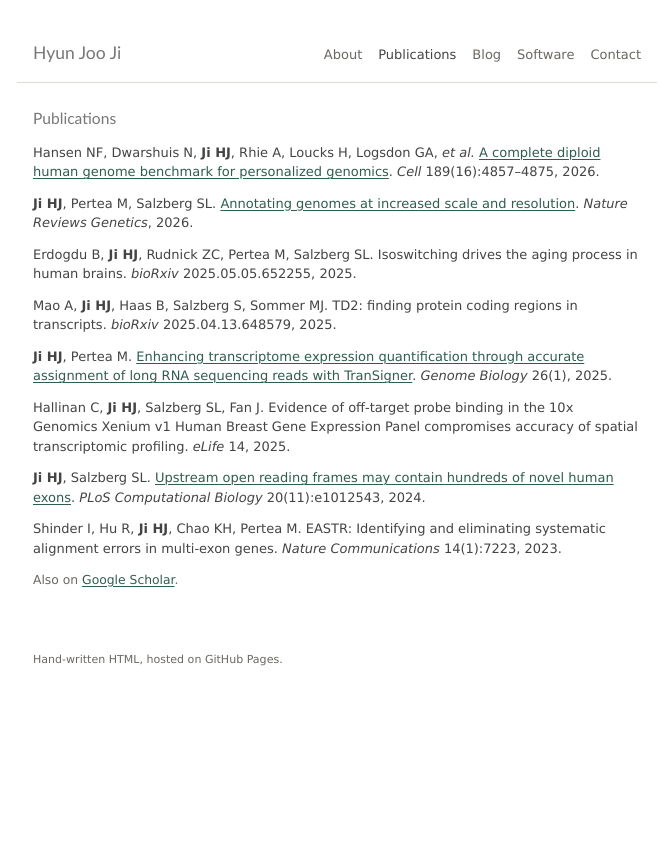
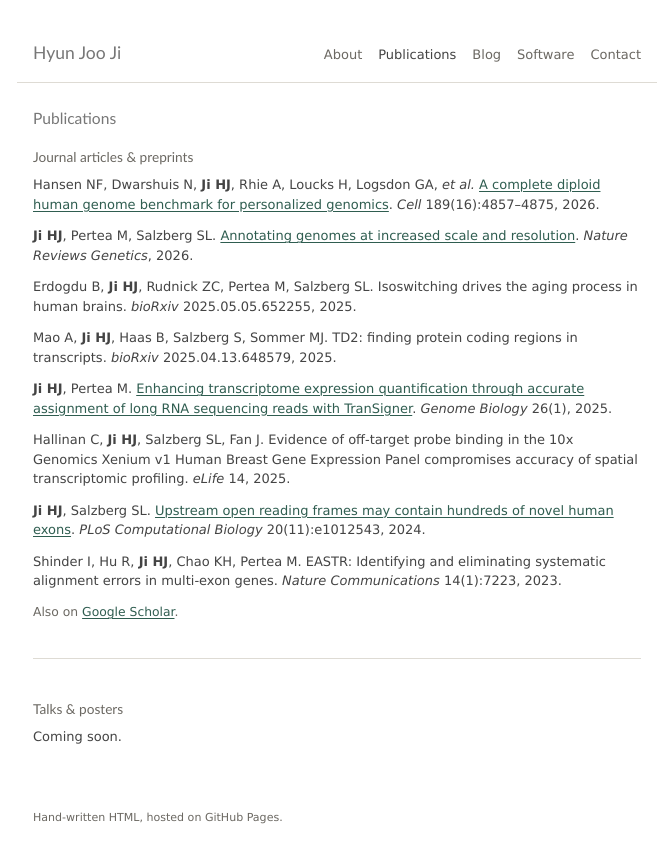
Before and after one commit to haydenji0731/haydenji0731.github.io, a Jekyll site: the page publications.html, which Jekyll copies as it is, in a window 1280 px wide. Shown: the top 863 px of the page, without its empty margins (303-975 px from the left). Built offline with Jekyll 4.4.1, drawn with Linux system fonts in a browser that asks for light colours.

Commit message:
Split Publications page into papers and Talks & posters
Co-Authored-By: Claude Opus 5.5 <noreply@anthropic.com>

```diff
--- a/publications.html
+++ b/publications.html
@@ -22,6 +22,7 @@
   <main>
     <section id="publications">
       <h2>Publications</h2>
+      <h3>Journal articles &amp; preprints</h3>
       <ul class="pubs">
         <li>
           Hansen NF, Dwarshuis N, <strong>Ji HJ</strong>, Rhie A, Loucks H, Logsdon GA, <em>et al.</em>
@@ -68,6 +69,15 @@
         Also on <a href="https://scholar.google.com/citations?user=IJIPB3EAAAAJ&amp;hl=en">Google Scholar</a>.
       </p>
     </section>
+
+    <section id="talks">
+      <h3>Talks &amp; posters</h3>
+      <!-- TODO: one <li> per talk or poster, newest first. Format:
+           Title of the talk. <em>Talk</em> (or <em>Poster</em>), Conference Name, City, Year. -->
+      <ul class="pubs">
+        <li>Coming soon.</li>
+      </ul>
+    </section>
   </main>
 
   <footer>
--- a/style.css
+++ b/style.css
@@ -158,3 +158,11 @@ pre {
   line-height: 1.4;
 }
 pre code { background: none; padding: 0; }
+
+h3 {
+  font-family: "Trebuchet MS", Arial, sans-serif;
+  font-size: 1.05em;
+  font-weight: normal;
+  color: var(--muted);
+  margin: 1rem 0 0.5rem;
+}
```
